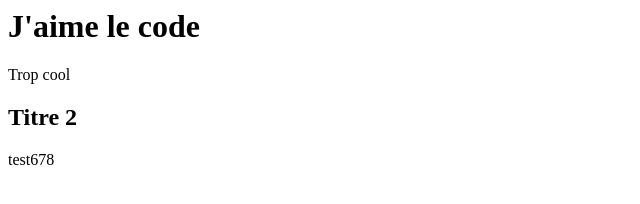
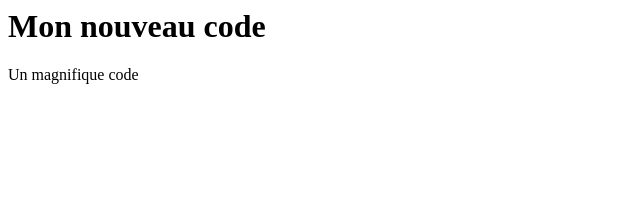
Before and after one commit to LucaPinto/premier-code, a plain HTML site: page index.html in a window 1280 px wide. Shown: the whole page, without its empty margins (0-640 px from the left). Drawn offline with Linux system fonts and the light colour scheme.

Commit message:
Nouveau code

```diff
--- a/index.html
+++ b/index.html
@@ -1,4 +1,2 @@
-<h1>J'aime le code</h1>
-<p>Trop cool</p>
-<h2>Titre 2</h2>
-<p>test678</p>
+<h1>Mon nouveau code</h1>
+<p>Un magnifique code</p>
```
